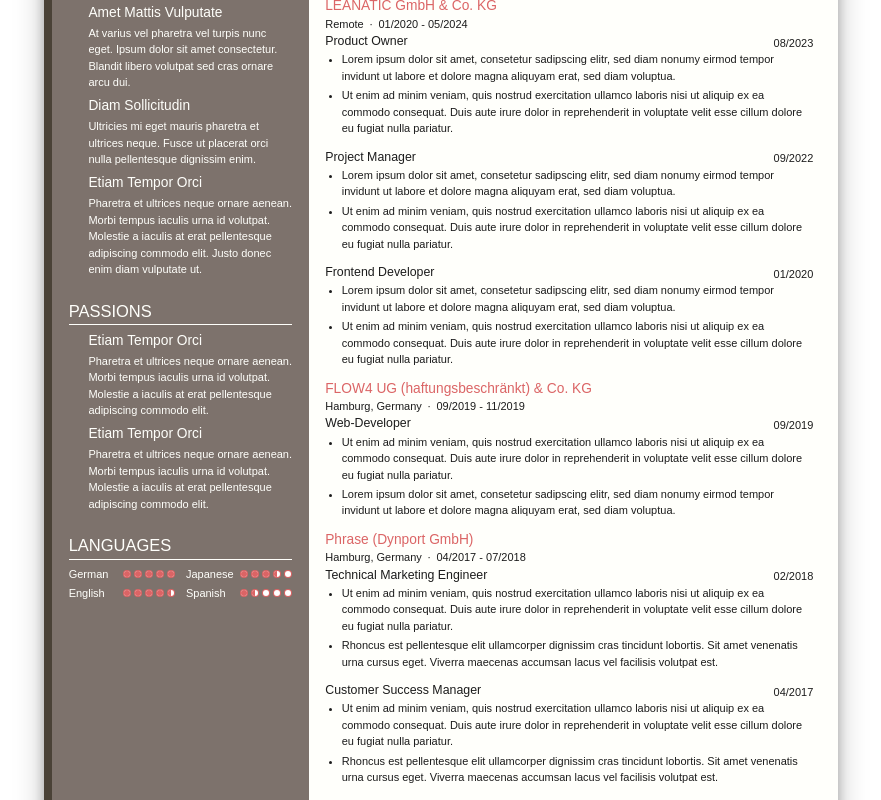
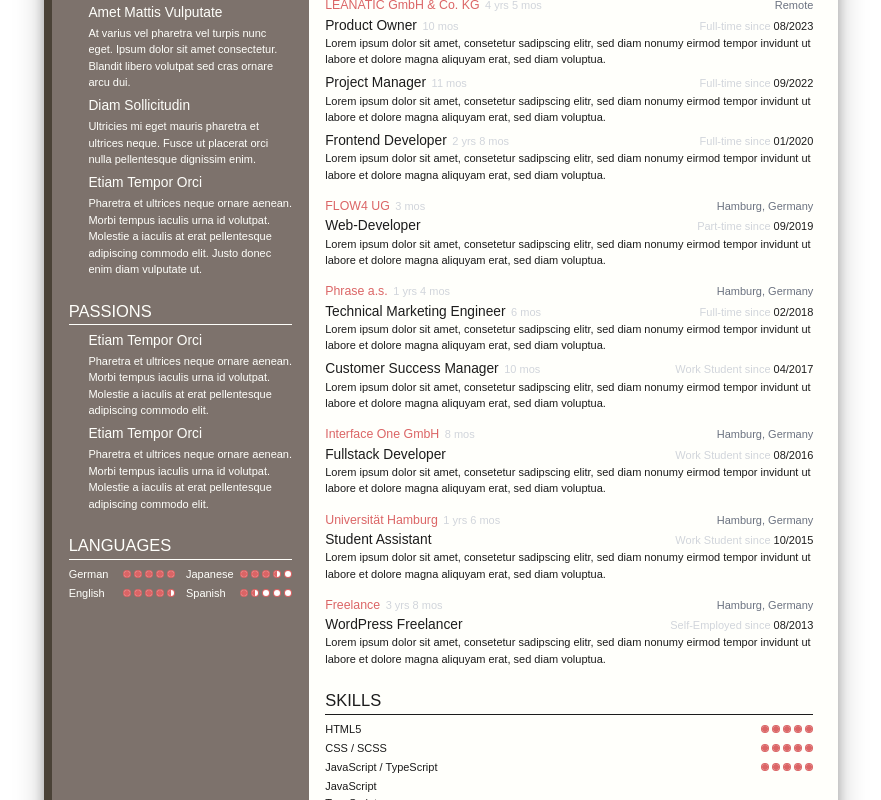
Before and after one commit to janlucaklees/curriculum-vitae, a SvelteKit app: page / in a window 1280 px wide. Shown: the part 300-1100 px from the top of the page, without its empty margins (199-1080 px from the left). Built offline with nearby package versions, Linux system fonts and the light colour scheme; some icons are missing; a web font is replaced by a local one.

Commit message:
Improved experience section with automated duration calculation

```diff
--- a/package.json
+++ b/package.json
@@ -36,6 +36,8 @@
 	},
 	"type": "module",
 	"dependencies": {
+		"@types/date-fns": "^2.6.0",
+		"date-fns": "^3.6.0",
 		"svelte-ionicons": "^1.1.2"
 	}
 }
--- a/src/components/company.svelte
+++ /dev/null
@@ -1,18 +0,0 @@
-<script>
-	export let companyName;
-	export let location;
-	export let start;
-	export let end;
-</script>
-
-<section class="mb-4">
-	<h3 class="text-xl text-subline">{companyName}</h3>
-
-	<div class="flex gap-2">
-		<div>{location}</div>
-		&middot;
-		<div>{start} - {end}</div>
-	</div>
-
-	<slot />
-</section>
--- /dev/null
+++ b/src/components/experience.svelte
@@ -0,0 +1,87 @@
+<script>
+	import { add, differenceInCalendarMonths, format, compareDesc } from 'date-fns';
+
+	export let companyName;
+	export let location;
+	export let end = Date.now();
+	export let positions;
+
+	const endDate = add(end, { months: 1 });
+	const preparedPositions = preparePositions(positions, endDate);
+	const startDate = preparedPositions[preparedPositions.length - 1].start;
+
+	function getDuration(startDate, endDate) {
+		let durationInMonths = differenceInCalendarMonths(endDate, startDate);
+
+		const years = Math.trunc(durationInMonths / 12);
+		const months = durationInMonths % 12;
+
+		let ret = '';
+
+		if (years > 0) {
+			ret += `${years} yrs `;
+		}
+
+		if (months > 0) {
+			ret += `${months} mos `;
+		}
+
+		return ret;
+	}
+
+	function preparePositions(positions, end) {
+		// Sort the positions by start date.
+		positions.sort((a, b) => compareDesc(a.start, b.start));
+
+		// Set end dates for each position.
+		let currentEnd = end;
+		positions.forEach((position) => {
+			position.end = currentEnd;
+			currentEnd = position.start;
+		});
+
+		return positions;
+	}
+</script>
+
+<section class="mb-5">
+	<header class="flex items-baseline">
+		<h3 class="text-lg text-subline">
+			{companyName}
+		</h3>
+
+		<p class="ml-2 text-gray-300">
+			{getDuration(startDate, endDate)}
+		</p>
+
+		<div class="ml-auto text-gray-500">
+			{location}
+		</div>
+	</header>
+
+	{#each preparedPositions as position}
+		<div class="mb-2">
+			<div class="flex items-baseline">
+				<h3 class="text-xl">
+					{position.jobTitle}
+				</h3>
+
+				{#if positions.length > 1}
+					<p class="ml-2 text-gray-300">
+						{getDuration(position.start, position.end)}
+					</p>
+				{/if}
+
+				<p class="ml-auto">
+					<span class="text-gray-300">
+						{position.employmentType}
+						since
+					</span>
+					{format(position.start, 'LL/yyyy')}
+				</p>
+			</div>
+
+			{position.description}
+		</div>
+	{/each}
+</section>
--- a/src/components/position.svelte
+++ /dev/null
@@ -1,13 +0,0 @@
-<script>
-	export let jobTitle;
-	export let start;
-</script>
-
-<section class="mb-4">
-	<div class="flex justify-between items-end">
-		<h3 class="text-lg">{jobTitle}</h3>
-		<div>{start}</div>
-	</div>
-
-	<slot />
-</section>
--- a/src/routes/+page.svelte
+++ b/src/routes/+page.svelte
@@ -3,27 +3,26 @@
 		BulbOutline,
 		ConstructOutline,
 		GitPullRequestOutline,
-		HammerOutline,
 		LocationOutline,
 		LogoGithub,
 		MailOutline,
 		MedalOutline,
-		ServerOutline,
 		TerminalOutline,
 		TrophyOutline
 	} from 'svelte-ionicons';
 	import Card from '../components/card.svelte';
 	import Section from '../components/section.svelte';
-	import Position from '../components/position.svelte';
-	import Company from '../components/company.svelte';
 	import Rating from '../components/rating.svelte';
 	import Education from '../components/education.svelte';
+	import Experience from '../components/experience.svelte';
 </script>
 
 <div class="pt-8 pr-6 pl-6 border-r-8 border-transparent">
 	<header class="mb-8">
 		<h1 class="mb-2 text-5xl font-bold">Jan-Luca Klees</h1>
-		<p class="mb-1 text-2xl text-subline">Senior Frontend Developer | Something | Something Else</p>
+		<p class="mb-1 text-2xl text-subline">
+			Senior Frontend Developer | DevOps Enthusiast | Something Else
+		</p>
 		<ul class="flex gap-3 list-none">
 			<li class="flex gap-1 items-center"><MailOutline size="11" />email@janlucaklees.de</li>
 			<li class="flex gap-1 items-center"><LogoGithub size="11" />github.com</li>
@@ -41,189 +40,116 @@
 	</Section>
 
 	<Section title="Experience">
-		<Company
+		<Experience
 			companyName="LEANATIC GmbH & Co. KG"
 			location="Remote"
-			start="01/2020"
-			end="05/2024"
-		>
-			<Position
-				jobTitle="Product Owner"
-				start="08/2023"
-			>
-				<ul class="pl-6 list-disc">
-					<li class="mb-1">
-						Lorem ipsum dolor sit amet, consetetur sadipscing elitr, sed diam nonumy eirmod tempor
-						invidunt ut labore et dolore magna aliquyam erat, sed diam voluptua.
-					</li>
-					<li class="mb-1">
-						Ut enim ad minim veniam, quis nostrud exercitation ullamco laboris nisi ut aliquip ex ea
-						commodo consequat. Duis aute irure dolor in reprehenderit in voluptate velit esse cillum
-						dolore eu fugiat nulla pariatur.
-					</li>
-				</ul>
-			</Position>
+			positions={[
+				{
+					start: '2020-01-01',
+					jobTitle: 'Frontend Developer',
+					employmentType: 'Full-time',
+					description:
+						'Lorem ipsum dolor sit amet, consetetur sadipscing elitr, sed diam nonumy eirmod tempor invidunt ut labore et dolore magna aliquyam erat, sed diam voluptua.'
+				},
+				{
+					start: '2023-08-01',
+					jobTitle: 'Product Owner',
+					employmentType: 'Full-time',
+					description:
+						'Lorem ipsum dolor sit amet, consetetur sadipscing elitr, sed diam nonumy eirmod tempor invidunt ut labore et dolore magna aliquyam erat, sed diam voluptua.'
+				},
+				{
+					start: '2022-09-01',
+					jobTitle: 'Project Manager',
+					employmentType: 'Full-time',
+					description:
+						'Lorem ipsum dolor sit amet, consetetur sadipscing elitr, sed diam nonumy eirmod tempor invidunt ut labore et dolore magna aliquyam erat, sed diam voluptua.'
+				}
+			]}
+		/>
 
-			<Position
-				jobTitle="Project Manager"
-				start="09/2022"
-			>
-				<ul class="pl-6 list-disc">
-					<li class="mb-1">
-						Lorem ipsum dolor sit amet, consetetur sadipscing elitr, sed diam nonumy eirmod tempor
-						invidunt ut labore et dolore magna aliquyam erat, sed diam voluptua.
-					</li>
-					<li class="mb-1">
-						Ut enim ad minim veniam, quis nostrud exercitation ullamco laboris nisi ut aliquip ex ea
-						commodo consequat. Duis aute irure dolor in reprehenderit in voluptate velit esse cillum
-						dolore eu fugiat nulla pariatur.
-					</li>
-				</ul>
-			</Position>
+		<Experience
+			companyName="FLOW4 UG"
+			location="Hamburg, Germany"
+			end="2019-11-01"
+			positions={[
+				{
+					start: '2019-09-01',
+					jobTitle: 'Web-Developer',
+					employmentType: 'Part-time',
+					description:
+						'Lorem ipsum dolor sit amet, consetetur sadipscing elitr, sed diam nonumy eirmod tempor invidunt ut labore et dolore magna aliquyam erat, sed diam voluptua.'
+				}
+			]}
+		/>
 
-			<Position
-				jobTitle="Frontend Developer"
-				start="01/2020"
-			>
-				<ul class="pl-6 list-disc">
-					<li class="mb-1">
-						Lorem ipsum dolor sit amet, consetetur sadipscing elitr, sed diam nonumy eirmod tempor
-						invidunt ut labore et dolore magna aliquyam erat, sed diam voluptua.
-					</li>
-					<li class="mb-1">
-						Ut enim ad minim veniam, quis nostrud exercitation ullamco laboris nisi ut aliquip ex ea
-						commodo consequat. Duis aute irure dolor in reprehenderit in voluptate velit esse cillum
-						dolore eu fugiat nulla pariatur.
-					</li>
-				</ul>
-			</Position>
-		</Company>
+		<Experience
+			companyName="Phrase a.s."
+			location="Hamburg, Germany"
+			end="2018-07-01"
+			positions={[
+				{
+					start: '2018-02-01',
+					jobTitle: 'Technical Marketing Engineer',
+					employmentType: 'Full-time',
+					description:
+						'Lorem ipsum dolor sit amet, consetetur sadipscing elitr, sed diam nonumy eirmod tempor invidunt ut labore et dolore magna aliquyam erat, sed diam voluptua.'
+				},
+				{
+					start: '2017-04-01',
+					jobTitle: 'Customer Success Manager',
+					employmentType: 'Work Student',
+					description:
+						'Lorem ipsum dolor sit amet, consetetur sadipscing elitr, sed diam nonumy eirmod tempor invidunt ut labore et dolore magna aliquyam erat, sed diam voluptua.'
+				}
+			]}
+		/>
 
-		<Company
-			companyName="FLOW4 UG (haftungsbeschränkt) & Co. KG"
-			location="Hamburg, Germany"
-			start="09/2019"
-			end="11/2019"
-		>
-			<Position
-				jobTitle="Web-Developer"
-				start="09/2019"
-			>
-				<ul class="pl-6 list-disc">
-					<li class="mb-1">
-						Ut enim ad minim veniam, quis nostrud exercitation ullamco laboris nisi ut aliquip ex ea
-						commodo consequat. Duis aute irure dolor in reprehenderit in voluptate velit esse cillum
-						dolore eu fugiat nulla pariatur.
-					</li>
-					<li class="">
-						Lorem ipsum dolor sit amet, consetetur sadipscing elitr, sed diam nonumy eirmod tempor
-						invidunt ut labore et dolore magna aliquyam erat, sed diam voluptua.
-					</li>
-				</ul>
-			</Position>
-		</Company>
-
-		<Company
-			companyName="Phrase (Dynport GmbH)"
-			location="Hamburg, Germany"
-			start="04/2017"
-			end="07/2018"
-		>
-			<Position
-				jobTitle="Technical Marketing Engineer"
-				start="02/2018"
-			>
-				<ul class="pl-6 list-disc">
-					<li class="mb-1">
-						Ut enim ad minim veniam, quis nostrud exercitation ullamco laboris nisi ut aliquip ex ea
-						commodo consequat. Duis aute irure dolor in reprehenderit in voluptate velit esse cillum
-						dolore eu fugiat nulla pariatur.
-					</li>
-					<li class="mb-1">
-						Rhoncus est pellentesque elit ullamcorper dignissim cras tincidunt lobortis. Sit amet
-						venenatis urna cursus eget. Viverra maecenas accumsan lacus vel facilisis volutpat est.
-					</li>
-				</ul>
-			</Position>
-
-			<Position
-				jobTitle="Customer Success Manager"
-				start="04/2017"
-			>
-				<ul class="pl-6 list-disc">
-					<li class="mb-1">
-						Ut enim ad minim veniam, quis nostrud exercitation ullamco laboris nisi ut aliquip ex ea
-						commodo consequat. Duis aute irure dolor in reprehenderit in voluptate velit esse cillum
-						dolore eu fugiat nulla pariatur.
-					</li>
-					<li class="mb-1">
-						Rhoncus est pellentesque elit ullamcorper dignissim cras tincidunt lobortis. Sit amet
-						venenatis urna cursus eget. Viverra maecenas accumsan lacus vel facilisis volutpat est.
-					</li>
-				</ul>
-			</Position>
-		</Company>
-
-		<Company
+		<Experience
 			companyName="Interface One GmbH"
 			location="Hamburg, Germany"
-			start="08/2016"
-			end="03/2017"
-		>
-			<Position
-				jobTitle="Fullstack Developer"
-				start="08/2016"
-			>
-				<ul class="pl-6 list-disc">
-					<li class="">
-						Et malesuada fames ac turpis egestas integer. Ipsum nunc aliquet bibendum enim facilisis
-						gravida. Enim ut sem viverra aliquet eget sit. Vitae elementum curabitur vitae nunc sed
-						velit dignissim sodales ut.
-					</li>
-				</ul>
-			</Position>
-		</Company>
+			end="2017-03-01"
+			positions={[
+				{
+					start: '2016-08-01',
+					jobTitle: 'Fullstack Developer',
+					employmentType: 'Work Student',
+					description:
+						'Lorem ipsum dolor sit amet, consetetur sadipscing elitr, sed diam nonumy eirmod tempor invidunt ut labore et dolore magna aliquyam erat, sed diam voluptua.'
+				}
+			]}
+		/>
 
-		<Company
+		<Experience
 			companyName="Universität Hamburg"
 			location="Hamburg, Germany"
-			start="10/2015"
-			end="03/2017"
-		>
-			<Position
-				jobTitle="Studentische Hilfskraft"
-				start="10/2015"
-			>
-				<ul class="pl-6 list-disc">
-					<li class="">
-						Et malesuada fames ac turpis egestas integer. Ipsum nunc aliquet bibendum enim facilisis
-						gravida. Enim ut sem viverra aliquet eget sit. Vitae elementum curabitur vitae nunc sed
-						velit dignissim sodales ut.
-					</li>
-				</ul>
-			</Position>
-		</Company>
+			end="2017-03-01"
+			positions={[
+				{
+					start: '2015-10-01',
+					jobTitle: 'Student Assistant',
+					employmentType: 'Work Student',
+					description:
+						'Lorem ipsum dolor sit amet, consetetur sadipscing elitr, sed diam nonumy eirmod tempor invidunt ut labore et dolore magna aliquyam erat, sed diam voluptua.'
+				}
+			]}
+		/>
 
-		<Company
-			companyName="Self-Employed"
+		<Experience
+			companyName="Freelance"
 			location="Hamburg, Germany"
-			start="08/2023"
-			end="03/2017"
-		>
-			<Position
-				jobTitle="WordPress Developer"
-				start="08/2013"
-			>
-				<ul class="pl-6 list-disc">
-					<li class="">
-						Et malesuada fames ac turpis egestas integer. Ipsum nunc aliquet bibendum enim facilisis
-						gravida. Enim ut sem viverra aliquet eget sit. Vitae elementum curabitur vitae nunc sed
-						velit dignissim sodales ut. Et netus et malesuada fames ac turpis egestas. A cras semper
-						auctor neque vitae tempus quam pellentesque nec.
-					</li>
-				</ul>
-			</Position>
-		</Company>
+			employmentType="Freelance"
+			end="2017-03-01"
+			positions={[
+				{
+					start: '2013-08-01',
+					jobTitle: 'WordPress Freelancer',
+					employmentType: 'Self-Employed',
+					description:
+						'Lorem ipsum dolor sit amet, consetetur sadipscing elitr, sed diam nonumy eirmod tempor invidunt ut labore et dolore magna aliquyam erat, sed diam voluptua.'
+				}
+			]}
+		/>
 	</Section>
 
 	<Section title="Skills">
@@ -266,7 +192,9 @@
 			duration="10/2014 - 01/2018"
 			companyName="University of Hamburg"
 		>
-			<p class="text-sm">81 credit points with 1.8 average; Japanese studies as minor subject.</p>
+			<p class="text-sm">
+				81 credit points with an 1.8 average; Japanese studies as minor subject.
+			</p>
 		</Education>
 	</Section>
 </div>
```
Also changed, not shown: 1 other file (tests, documents, lock files or other folders).
